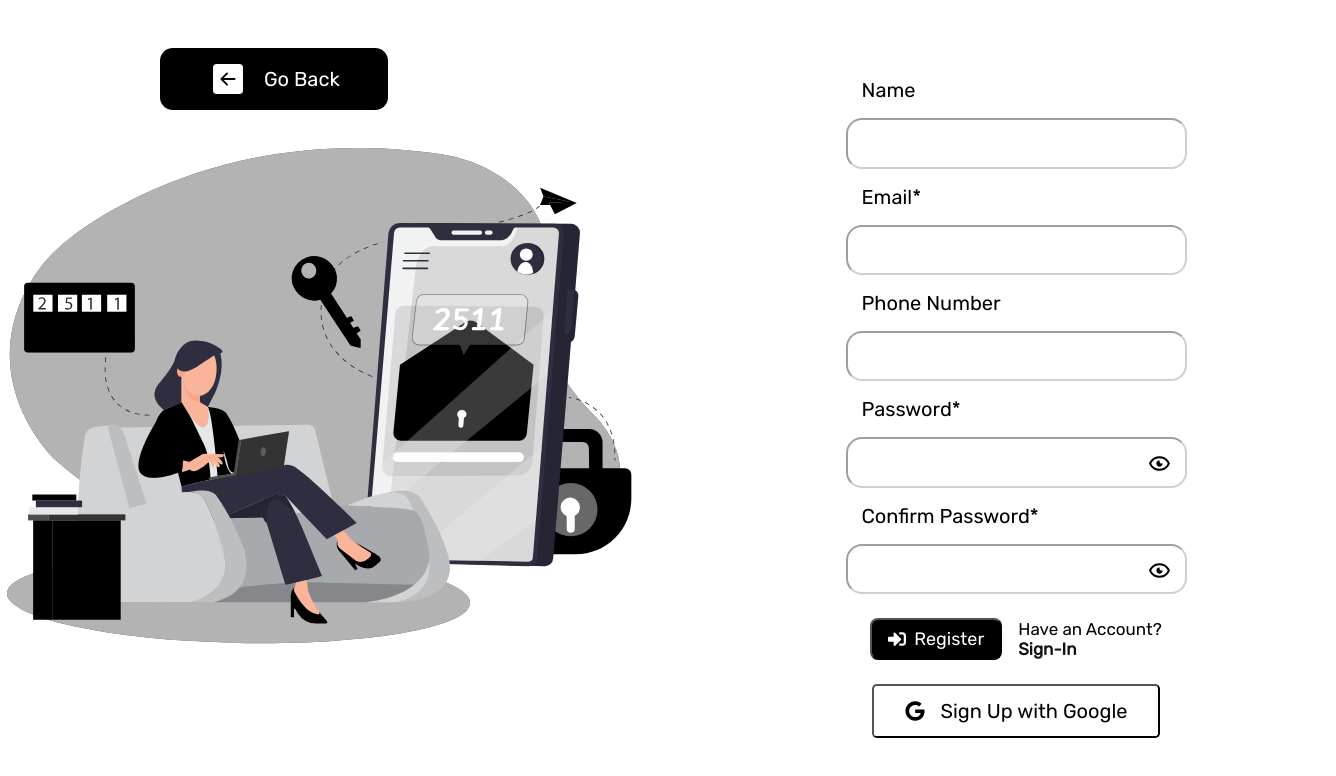
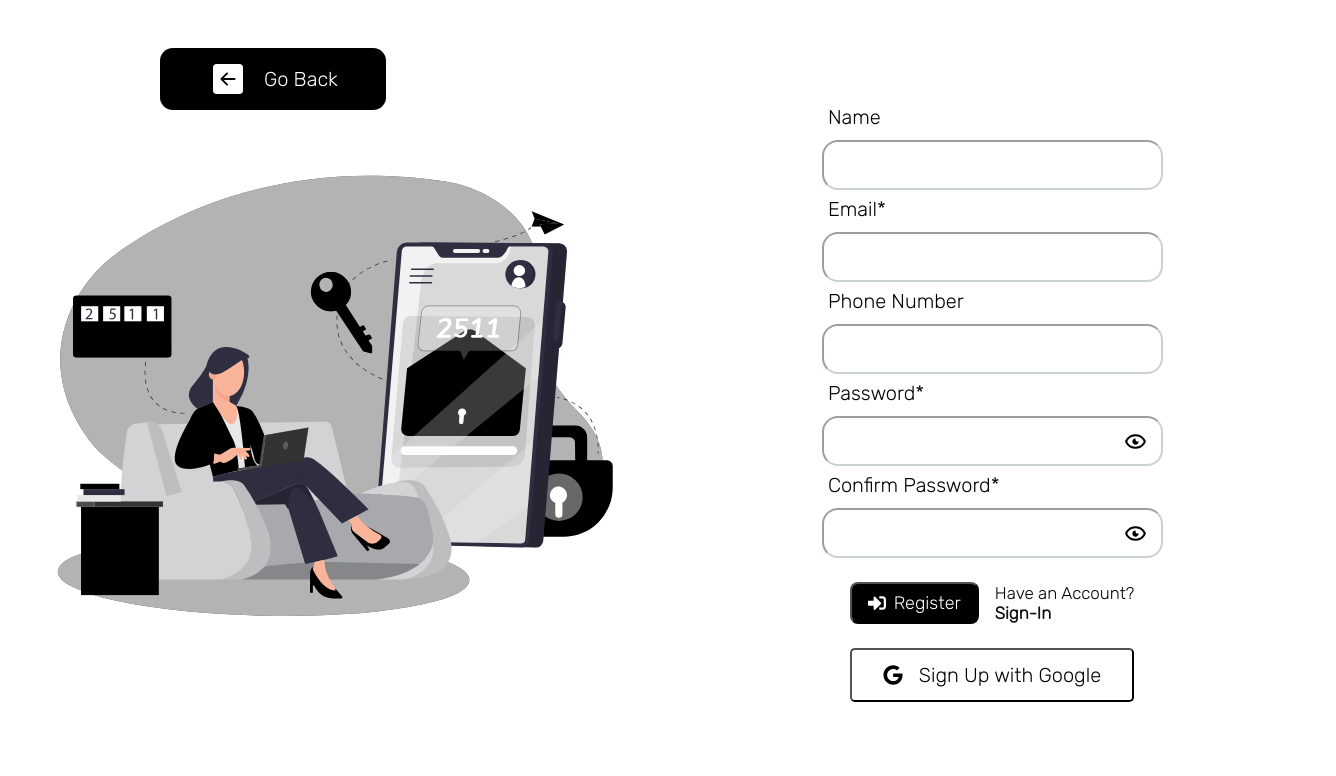
Before and after one commit to TooniOlaniyan/form-validation, a React (Create React App) app: page /register in a window 1280 px wide. Shown: the top 776 px of the page, 1336 px wide, since content can reach past the window. Built offline with nearby package versions, Linux system fonts and the light colour scheme.

Commit message:
register page responsive

```diff
--- a/src/components/BackButton.jsx
+++ b/src/components/BackButton.jsx
@@ -37,6 +37,14 @@
     border-bottom-right-radius: 0;
 
    }
+   @media screen and (max-height:700px) {
+    display: none;
+
+   }
+   @media screen and (max-height:750px) {
+    top: 0;
+
+   }
 
   }
   @media screen and (min-width:850px) {
--- a/src/index.css
+++ b/src/index.css
@@ -1,4 +1,4 @@
-@import url('https://fonts.googleapis.com/css2?family=Rubik&display=swap');
+@import url('https://fonts.googleapis.com/css2?family=Rubik:wght@300&display=swap');
 *{
   font-family: 'Rubik', sans-serif;
   margin: 0;
--- a/src/pages/Register.jsx
+++ b/src/pages/Register.jsx
@@ -71,15 +71,25 @@
 
 const Section = styled.section`
   display: flex;
-  justify-content: center;
+  justify-content: flex-start;
   align-items: center;
   gap: 1rem;
+  @media screen and (max-width: 420px) {
+    justify-content: center;
+
+  }
+
 
 `
 const Image = styled.div`
   img{
-    width: 45rem;
-    height: 45rem;
+    width: 40rem;
+    height: 40rem;
+    @media screen and (max-width: 420px) {
+      display: none;
+
+  }
+
   }
 
 `
@@ -88,7 +98,8 @@
   flex-direction: column;
   justify-content: center;
   align-items: center;
-  /* background-color: #000000e8 ; */
+
+
   width: 50vw;
   height: 100vh;
  .button{
@@ -102,6 +113,12 @@
   align-items: center;
   gap: 0.5rem;
   cursor: pointer;
+  @media screen and (max-width: 420px) {
+    width: 45vw;
+  }
+  @media screen and (max-width: 300px) {
+    font-size: 14px;
+  }
  }
 
 `
@@ -110,11 +127,16 @@
   display: flex;
   flex-direction: column;
   position: relative;
+  gap: 0.3rem;
+
   .passwordReveal{
   position: absolute;
-  top: 70px;
+  top: 55px;
   right: 15px;
   cursor: pointer;
+  @media screen and (max-width: 300px) {
+    top: 50px;
+  }
 }
 
 
@@ -127,6 +149,12 @@
 padding: 0.7rem 2rem;
 font-size: 20px;
 border-color: #2c333361;
+@media screen and (max-width: 420px) {
+  width: 80vw;
+}
+@media screen and (max-width: 300px) {
+  font-size: 16px;
+}
 
 
 
@@ -135,7 +163,10 @@
 const Label = styled.label`
   /* border: 1px solid green; */
   font-size: 20px;
-  padding: 1rem;
+  padding: 0.4rem;
+  @media screen and (max-width: 300px) {
+    font-size:15px;
+  }
 `
 const Choose = styled.div`
   display: flex;
@@ -144,12 +175,16 @@
   gap: 1rem;
   margin: 1.5rem;
 
+
   .getSigned{
     display: flex;
     flex-direction: column;
     justify-content: center;
     align-items: flex-start;
     font-size: 17px;
+    @media screen and (max-width: 300px) {
+    font-size:15px;
+  }
 
   }
   .link{
@@ -171,6 +206,13 @@
     background-color: white;
     cursor: pointer;
     transition: all 1s;
+    @media screen and (max-width: 420px) {
+      width: max-content;
+    }
+    @media screen and (max-width: 300px) {
+      font-size: 16px;
+      padding: 0.8rem 1.3rem;
+    }
   }
   button:hover{
     background-color: black;
```
